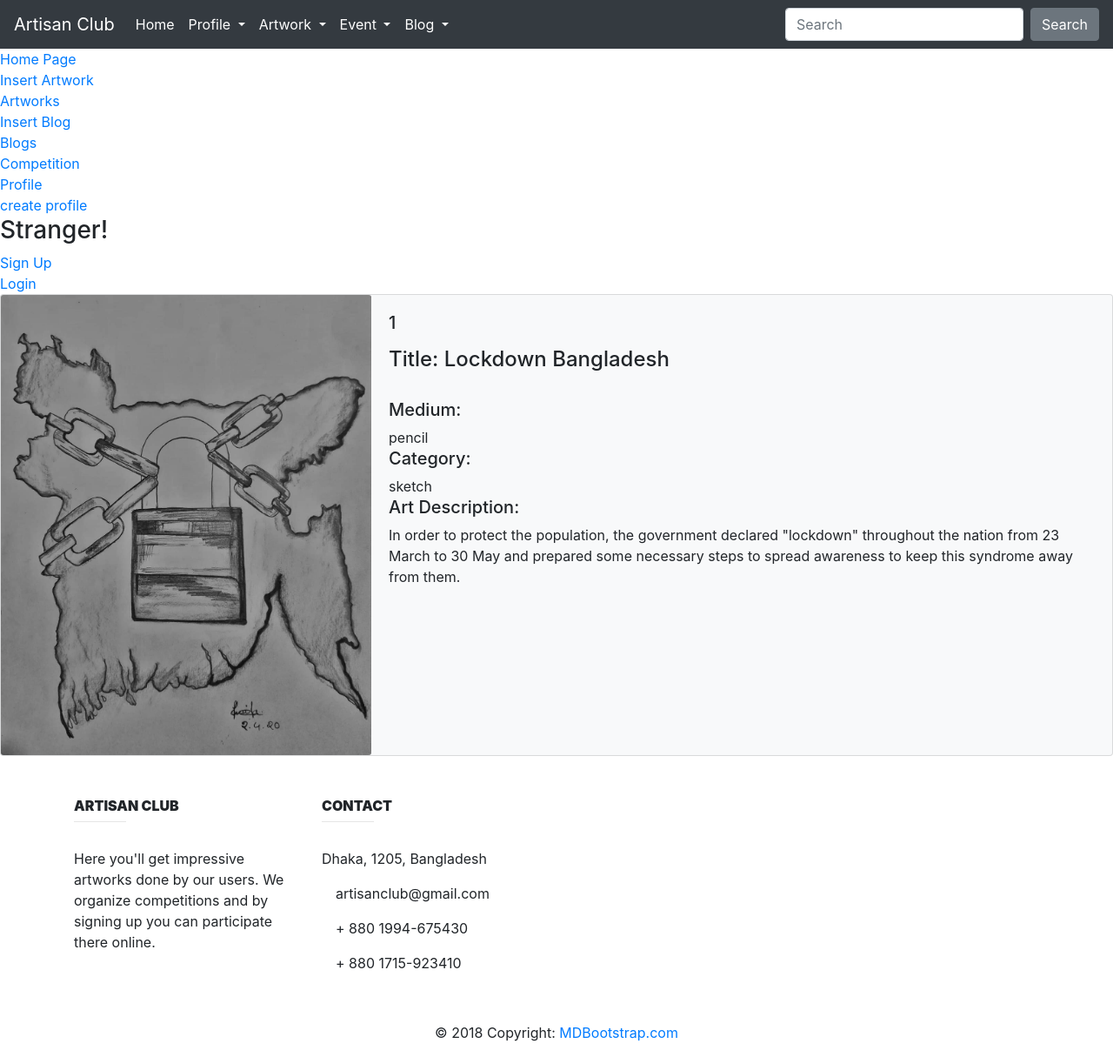
After one commit to Rashedkhandoker/Online_Art_Gallery, a Django app: page /ShowArtwork/1 in a window 1280 px wide. The commit adds this page. Shown: the whole page at 87% size. Run offline with Django 3.2, Linux system fonts and the light colour scheme; data comes from the database, SQL or seed files in the repository; some libraries are stand-ins or nearby versions.

Commit message:
Artwork design & dynamic url

```diff
--- a/Artwork/forms.py
+++ b/Artwork/forms.py
@@ -5,4 +5,4 @@ from .models import Artwork
 class ArtworkForm(forms.ModelForm):
     class Meta:
         model = Artwork
-        fields = ('title','status','medium','category','art_description','art')
+        fields = ('title','medium','category','art_description','art')
--- a/Artwork/models.py
+++ b/Artwork/models.py
@@ -1,25 +1,19 @@
 from django.db import models
 from Profile.models import User
-from Event.models import Exhibition, Competition
+
 from django.contrib.auth.models import User
 
 
 # Create your models here.
 class Artwork(models.Model):
     title = models.CharField(max_length=100, default="")
-    status = models.CharField(max_length=100, default="")
+
     medium = models.CharField(max_length=100, default="")
     category = models.CharField(max_length=100, default="")
-    art_description = models.TextField(max_length=100, null=True)
+    art_description = models.TextField(max_length=2000, null=True)
     art = models.ImageField(upload_to='images/art/')
 
     user = models.ForeignKey(User,on_delete=models.SET_NULL,null=True)
 
     def __str__(self):
         return self.title
-
-
-class Arrange(models.Model):
-    artwork = models.ForeignKey(Artwork, on_delete=models.CASCADE)
-    exhibition = models.ForeignKey(Exhibition, on_delete=models.SET_NULL, null=True, blank=True)
-    competition = models.ForeignKey(Competition, on_delete=models.SET_NULL, null=True, blank=True)
--- a/Artwork/views.py
+++ b/Artwork/views.py
@@ -1,4 +1,4 @@
-from django.shortcuts import render,redirect
+from django.shortcuts import render, redirect, get_object_or_404
 from .models import Artwork
 from .forms import ArtworkForm
 from django.contrib.auth.decorators import login_required
@@ -35,3 +35,12 @@ def insertArtwork(request):
         'message': message
     }
     return render(request, 'Artwork/insertArtwork.html', context)
+
+def showDetails(request, artwork_id):
+
+    searched_artwork = get_object_or_404(Artwork, id=artwork_id)
+    context = {
+        'search': searched_artwork,
+
+    }
+    return render(request, 'Artwork/show_artwork_details.html', context)
--- a/Event/admin.py
+++ b/Event/admin.py
@@ -1,7 +1,7 @@
 from django.contrib import admin
-from .models import Exhibition
+
 from .models import Competition
 # Register your models here.
 
-admin.site.register(Exhibition)
+
 admin.site.register(Competition)
--- a/Online_Art_Gallery/urls.py
+++ b/Online_Art_Gallery/urls.py
@@ -30,6 +30,7 @@ urlpatterns = [
     path('showprofile/',ProfileView.showProfile,name='ShowProfile'),
     path('signup/', ProfileView.registration,name='signup'),
     path('ShowArtwork/',Artworkview. showArtwork,name='ShowArtwork'),
+    path('ShowArtwork/<int:artwork_id>', Artworkview.showDetails, name='detail_view'),
     path('InsertArtwork/',Artworkview.insertArtwork,name='InsertArtwork'),
     path('ShowBlogs/', Blog_views.showBlog,name='ShowBlogs'),
     path('InsertBlogs/', Blog_views.insertBlog,name='InsertBlogs'),
--- a/templates/Artwork/insertArtwork.html
+++ b/templates/Artwork/insertArtwork.html
@@ -1,14 +1,16 @@
 {% extends 'Base.html' %}
+{% load crispy_forms_tags %}
 
 {% block content %}
 
-<h2>Submit the artwork here</h2>
+<h2>Submit the artwork here</h2><br>
     {{  message }}
+
  <form method="POST" enctype="multipart/form-data">
 
      {% csrf_token %}
 
-     {{ form.as_p }}
+     {{ form | crispy }}
 
      <input type="submit">
 
--- /dev/null
+++ b/templates/Artwork/show_artwork_details.html
@@ -0,0 +1,29 @@
+{% extends 'Base.html' %}
+{% load crispy_forms_tags %}
+{% block content  %}
+
+
+        <div class="card bg-light mb-2`" >
+          <div class="row no-gutters">
+            <div class="col-md-4">
+              <img src="{{ search.art.url }}" class="card-img" alt="...">
+            </div>
+
+            <div class="col-md-8">
+              <div class="card-body">
+                <h5 class="card-title">{{ search.id }}</h5>
+                <p class="card-text">
+                    <h4>Title: {{ search.title }} </h4><br>
+                    <h5>Medium:</h5> {{ search.medium }} <br>
+                    <h5>Category:</h5>{{ search.category }} <br>
+                    <h5>Art Description:</h5> {{ search.art_description }} <br>
+                </p>
+                <p class="card-text"><small class="text-muted"></small></p>
+{#  updatecart/product_id #}
+                  <a href="" ></a>
+
+              </div>
+            </div>
+          </div>
+        </div>
+{% endblock content %}
--- a/templates/Base.html
+++ b/templates/Base.html
@@ -117,7 +117,7 @@
     <script src="https://stackpath.bootstrapcdn.com/bootstrap/4.5.2/js/bootstrap.min.js" integrity="sha384-B4gt1jrGC7Jh4AgTPSdUtOBvfO8shuf57BaghqFfPlYxofvL8/KUEfYiJOMMV+rV" crossorigin="anonymous"></script>
 
 
-<footer class="page-footer font-small unique-color-dark">
+<footer align="center" class="page-footer font-small unique-color-dark">
 
         <!--Footer Links-->
         <div class="container mt-5 mb-4 text-center text-md-left">
```
Also changed, not shown: other parts of templates/Base.html (+7 -41 lines), templates/Artwork/showArtwork.html (+69 -11 lines), Artwork/migrations/0013_auto_20201003_0026.py (added), Artwork/migrations/0014_auto_20201003_0028.py (added), db.sqlite3, media/images/art/Tom__Jerry_QqcjsjY.jpg (added), media/images/art/lockdown_Bangladesh_qgrJXvT.jpg (added), media/images/art/silence_7h02hll.jpg (added), media/images/art/sketch.jpg (added).
